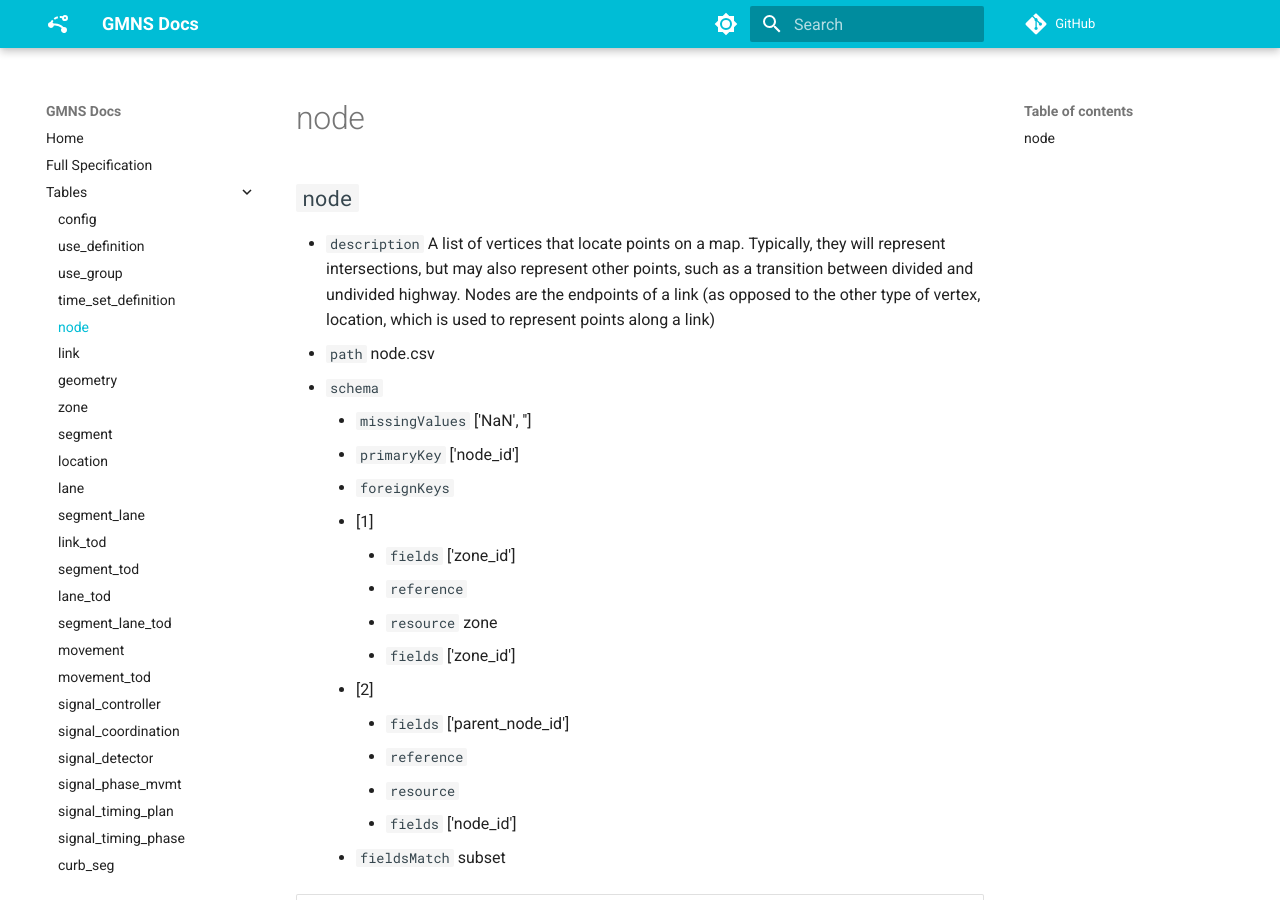
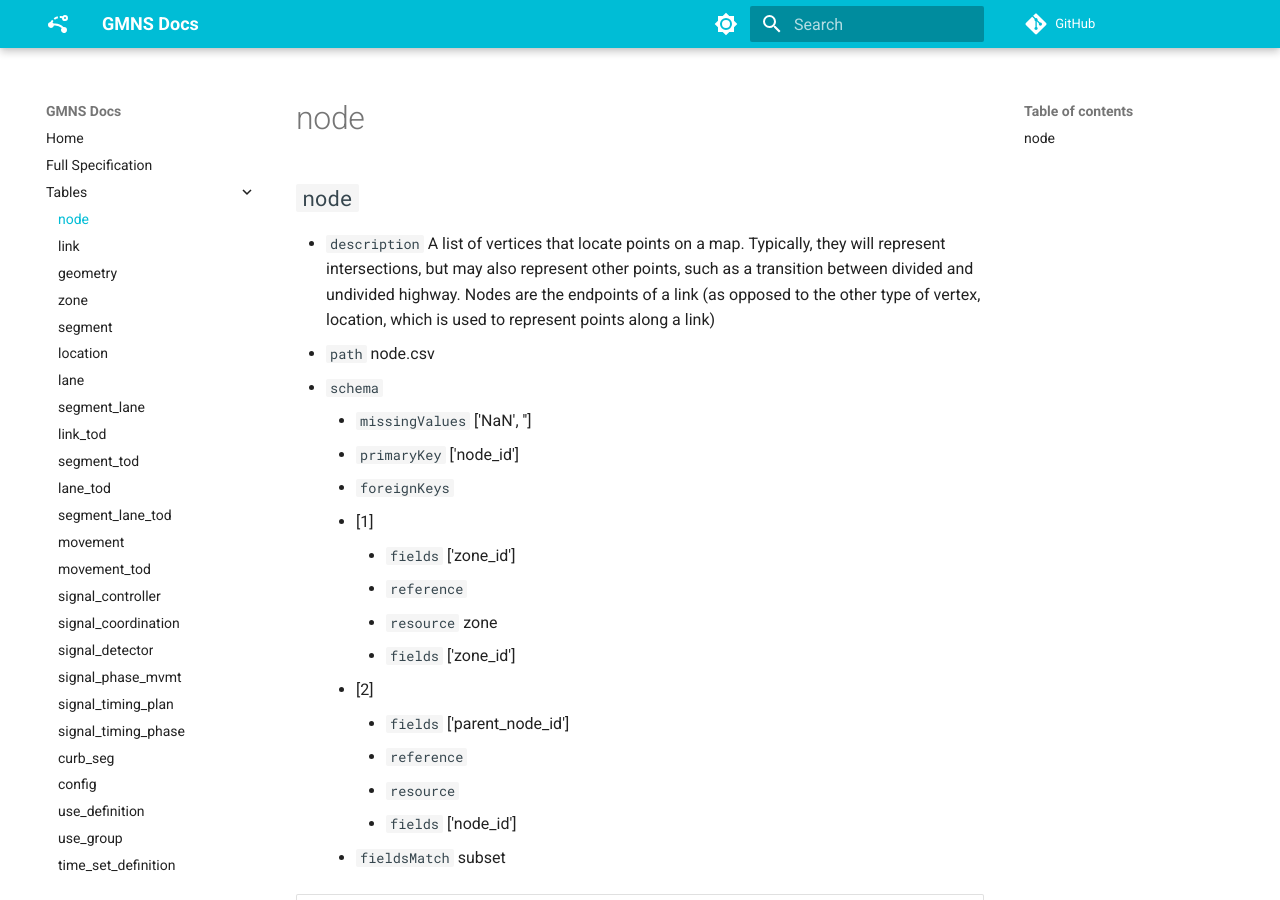
Before and after one commit to zephyr-data-specs/GMNS, an MkDocs documentation site: the page built from docs/spec/node.md, in a window 1280 px wide and 900 px high. Built offline with MkDocs 1.6.1 and Material for MkDocs 9.7.7, drawn with Linux system fonts in a browser that asks for light colours; comment, search, counter and statistics services are not loaded; part of the change alters nothing that is shown.

```diff
--- a/mkdocs.yml
+++ b/mkdocs.yml
@@ -8,10 +8,6 @@ nav:
   - Home: README.md
   - Full Specification: spec/README.md
   - Tables:
-    - config: spec/config.md
-    - use_definition: spec/use_definition.md
-    - use_group: spec/use_group.md
-    - time_set_definition: spec/time_set_definitions.md
     - node: spec/node.md
     - link: spec/link.md
     - geometry: spec/geometry.md
@@ -33,6 +29,10 @@ nav:
     - signal_timing_plan: spec/signal_timing_plan.md
     - signal_timing_phase: spec/signal_timing_phase.md
     - curb_seg: spec/curb_seg.md
+    - config: spec/config.md
+    - use_definition: spec/use_definition.md
+    - use_group: spec/use_group.md
+    - time_set_definition: spec/time_set_definitions.md
 theme:
   name: material
   icon:
```
